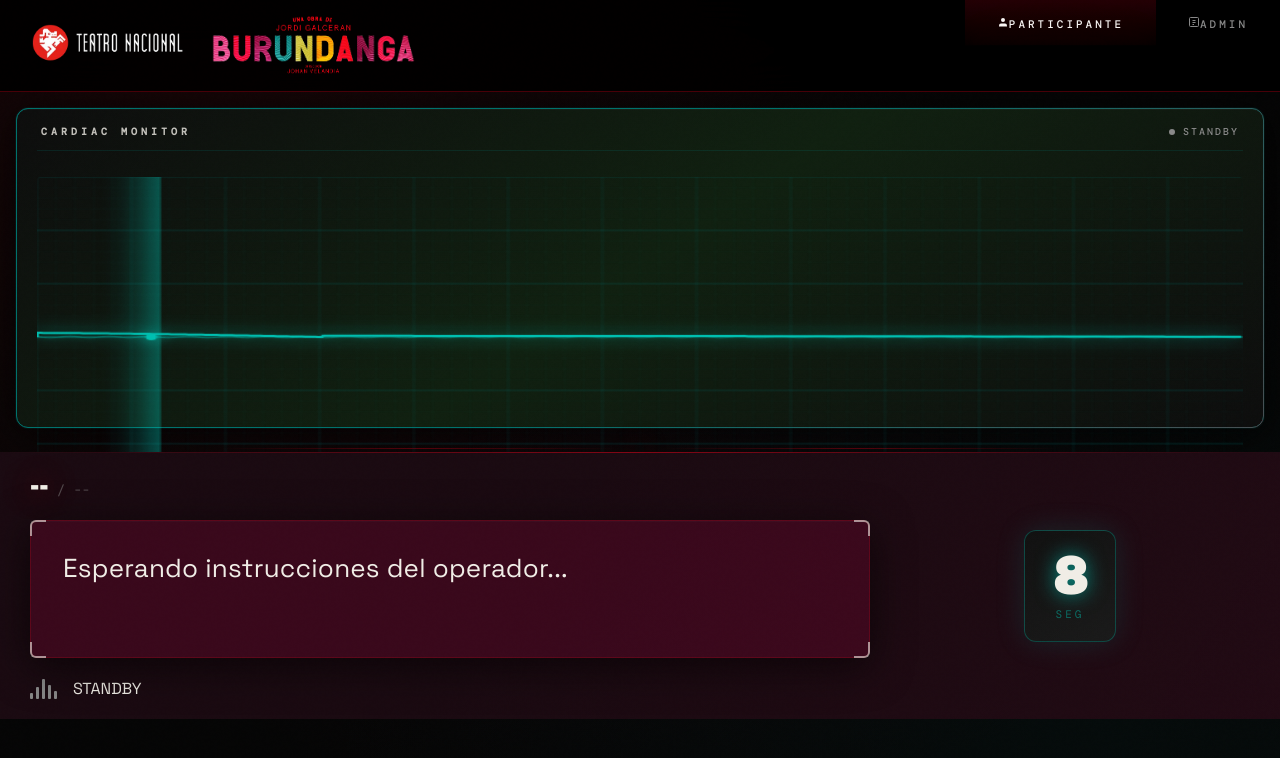
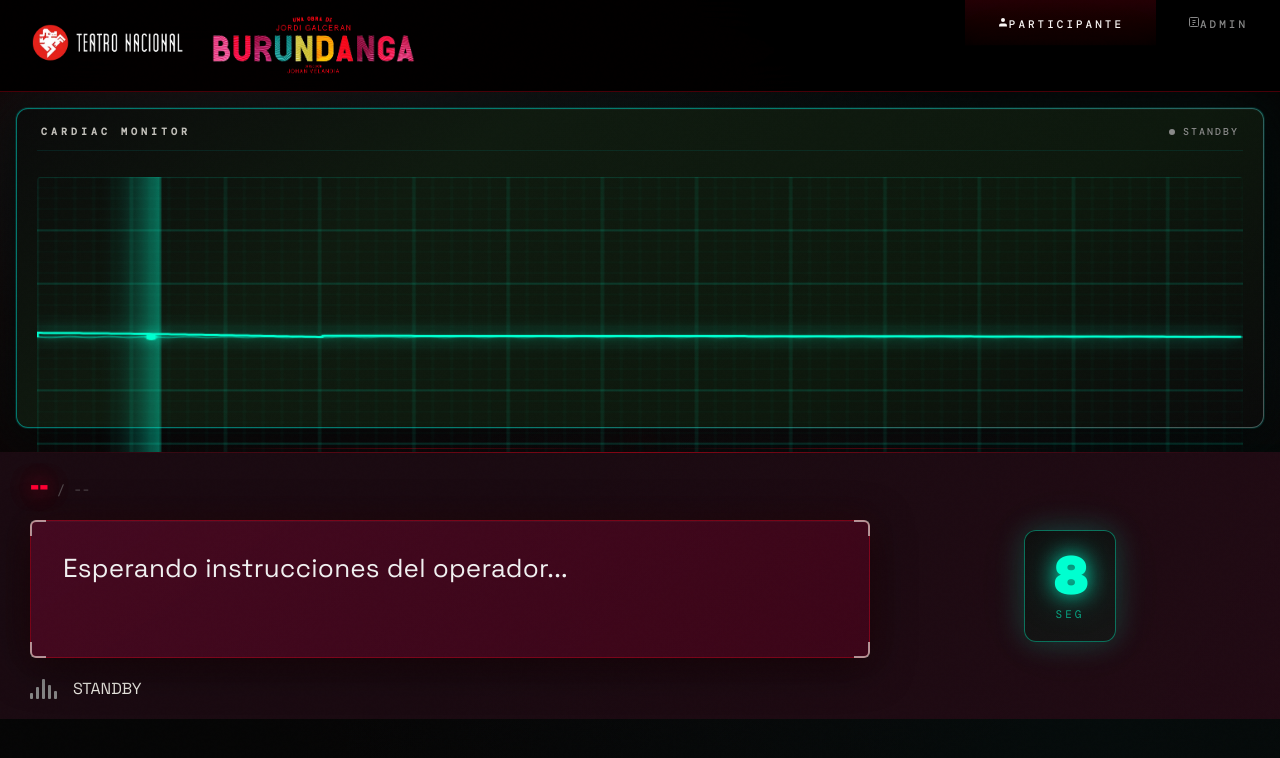
Before and after one commit to plannerpenta-lang/sinoudal, a React (Vite) app: page / in a window 1280 px wide. Shown: the top 758 px of the page. Built offline with nearby package versions, Linux system fonts and the light colour scheme; no server answers.

Commit message:
style: enhance participant view colors - vibrant cyan, neon red, improved glows

```diff
--- a/src/components/game/HeartbeatDisplay.jsx
+++ b/src/components/game/HeartbeatDisplay.jsx
@@ -42,7 +42,7 @@
       const centerY = h / 2;
 
       // ── OSCILLOSCOPE GRID ──
-      ctx.strokeStyle = currentMode === 'glitch' ? 'rgba(236, 0, 24, 0.15)' : 'rgba(0, 114, 109, 0.12)';
+      ctx.strokeStyle = currentMode === 'glitch' ? 'rgba(236, 0, 24, 0.15)' : 'rgba(0, 255, 200, 0.15)';
       ctx.lineWidth = 0.3;
 
       for (let x = 0; x <= w; x += 10) {
@@ -58,7 +58,7 @@
         ctx.stroke();
       }
 
-      ctx.strokeStyle = currentMode === 'glitch' ? 'rgba(236, 0, 24, 0.25)' : 'rgba(0, 114, 109, 0.22)';
+      ctx.strokeStyle = currentMode === 'glitch' ? 'rgba(236, 0, 24, 0.25)' : 'rgba(0, 255, 200, 0.2)';
       ctx.lineWidth = 0.6;
       for (let x = 0; x <= w; x += 50) {
         ctx.beginPath();
@@ -67,7 +67,7 @@
         ctx.stroke();
       }
 
-      ctx.strokeStyle = currentMode === 'glitch' ? 'rgba(236, 0, 24, 0.35)' : 'rgba(0, 114, 109, 0.35)';
+      ctx.strokeStyle = currentMode === 'glitch' ? 'rgba(236, 0, 24, 0.35)' : 'rgba(0, 255, 200, 0.3)';
       ctx.lineWidth = 0.8;
       for (let y = 0; y <= h; y += 50) {
         ctx.beginPath();
@@ -84,9 +84,9 @@
       ctx.stroke();
 
       if (currentMode === 'glitch') {
-        ctx.strokeStyle = '#EC0018';
+        ctx.strokeStyle = '#ff0033';
         ctx.lineWidth = 1.5;
-        ctx.shadowColor = '#EC0018';
+        ctx.shadowColor = '#ff0033';
         ctx.shadowBlur = 15;
         ctx.beginPath();
         ctx.moveTo(0, centerY);
@@ -96,7 +96,7 @@
         }
         ctx.stroke();
 
-        ctx.fillStyle = 'rgba(236, 0, 24, 0.08)';
+        ctx.fillStyle = 'rgba(255, 0, 51, 0.1)';
         ctx.fillRect(0, 0, w, h);
 
         ctx.strokeStyle = 'rgba(236, 0, 24, 0.4)';
@@ -109,9 +109,9 @@
           ctx.stroke();
         }
       } else if (currentMode === 'flatline') {
-        ctx.strokeStyle = 'rgba(0, 191, 176, 0.5)';
+        ctx.strokeStyle = 'rgba(0, 255, 208, 0.5)';
         ctx.lineWidth = 1.5;
-        ctx.shadowColor = '#00BFB0';
+        ctx.shadowColor = '#00ffd0';
         ctx.shadowBlur = 8;
         ctx.beginPath();
         ctx.moveTo(0, centerY);
@@ -120,8 +120,8 @@
         ctx.shadowBlur = 0;
       } else {
         // ── NORMAL / BOOSTED MODE ──
-        const baseColor = currentMode === 'boosted' ? '#EC0018' : '#00BFB0';
-        const glowColor = currentMode === 'boosted' ? '#EC0018' : '#00BFB0';
+        const baseColor = currentMode === 'boosted' ? '#ff0033' : '#00ffd0';
+        const glowColor = currentMode === 'boosted' ? '#ff0033' : '#00ffd0';
         const lineW = currentMode === 'boosted' ? 2.5 : 2;
 
         ctx.shadowColor = glowColor;
--- a/src/components/game/LandingPage.css
+++ b/src/components/game/LandingPage.css
@@ -38,7 +38,10 @@
   justify-content: center;
   padding: 16px;
   position: relative;
-  background: radial-gradient(ellipse at 50% 50%, rgba(0, 114, 109, 0.08) 0%, transparent 70%);
+  background:
+    radial-gradient(ellipse at 30% 20%, rgba(0, 114, 109, 0.12) 0%, transparent 50%),
+    radial-gradient(ellipse at 70% 80%, rgba(236, 0, 24, 0.06) 0%, transparent 40%),
+    radial-gradient(ellipse at 50% 50%, rgba(0, 114, 109, 0.05) 0%, transparent 70%);
 }
 
 /* ── MONITOR FRAME ── */
@@ -46,12 +49,16 @@
     width: 100%;
     max-width: 100%;
     height: 40vh;
-    background: linear-gradient(145deg, #0D0D0D 0%, #102010 50%, #0D0D0D 100%);
-    border: 1px solid rgb(0 114 109);
+    background: linear-gradient(145deg, #0a0a0a 0%, #0f1a0f 30%, #0d180d 70%, #0a0a0a 100%);
+    border: 1px solid rgba(0, 191, 176, 0.6);
     border-radius: 12px;
     padding: 16px 20px;
     position: relative;
-    box-shadow: 0 0 0 1px rgba(0, 114, 109, 0.1), 0 4px 40px rgba(0, 0, 0, 0.8), inset 0 1px 0 rgba(255, 255, 255, 0.03);
+    box-shadow:
+      0 0 0 1px rgba(0, 191, 176, 0.15),
+      0 8px 40px rgba(0, 0, 0, 0.8),
+      0 0 60px rgba(0, 191, 176, 0.1),
+      inset 0 1px 0 rgba(255, 255, 255, 0.03);
 }
 
 .monitor-frame::before {
@@ -229,16 +236,20 @@
   justify-content: center;
   gap: 4px;
   padding: 20px 28px;
-  background: linear-gradient(145deg, #111111, #1A1A1A);
-  border: 1px solid rgba(0, 191, 176, 0.3);
+  background: linear-gradient(145deg, #0f0f0f, #151515);
+  border: 1px solid rgba(0, 255, 200, 0.4);
   border-radius: 12px;
-  box-shadow: 0 0 30px rgba(0, 191, 176, 0.15);
-  transition: border-color 0.3s, box-shadow 0.3s;
+  box-shadow:
+    0 0 30px rgba(0, 255, 200, 0.2),
+    0 0 60px rgba(0, 255, 200, 0.05);
+  transition: all 0.3s ease;
 }
 
 .timer-display.timer-urgent {
-  border-color: rgba(236, 0, 24, 0.5);
-  box-shadow: 0 0 30px rgba(236, 0, 24, 0.3);
+  border-color: rgba(255, 0, 51, 0.6);
+  box-shadow:
+    0 0 30px rgba(255, 0, 51, 0.3),
+    0 0 60px rgba(255, 0, 51, 0.1);
   animation: timerPulse 0.5s ease-in-out infinite alternate;
 }
 
@@ -246,26 +257,26 @@
   font-family: var(--font-display);
   font-size: 52px;
   font-weight: 700;
-  color: var(--teal);
-  text-shadow: 0 0 20px rgba(0, 191, 176, 0.7);
+  color: #00ffd0;
+  text-shadow: 0 0 20px rgba(0, 255, 208, 0.8), 0 0 40px rgba(0, 255, 208, 0.4);
   line-height: 1;
-  transition: color 0.3s, text-shadow 0.3s;
+  transition: all 0.3s ease;
 }
 
 .timer-display.timer-urgent .timer-value {
-  color: var(--red-blood);
-  text-shadow: 0 0 24px rgba(236, 0, 24, 0.8);
+  color: #ff0033;
+  text-shadow: 0 0 24px rgba(255, 0, 51, 0.9), 0 0 48px rgba(255, 0, 51, 0.5);
 }
 
 .timer-label {
   font-family: var(--font-mono);
   font-size: 11px;
   letter-spacing: 3px;
-  color: rgba(0, 191, 176, 0.5);
+  color: rgba(0, 255, 200, 0.6);
 }
 
 .timer-display.timer-urgent .timer-label {
-  color: rgba(236, 0, 24, 0.5);
+  color: rgba(255, 0, 51, 0.6);
 }
 
 @keyframes fadeInUp {
@@ -284,9 +295,9 @@
   font-family: var(--font-display);
   font-size: 28px;
   line-height: 1;
-  color: var(--red-blood);
+  color: #ff0033;
   letter-spacing: 0px;
-  text-shadow: var(--glow-red);
+  text-shadow: 0 0 20px rgba(255, 0, 51, 0.8), 0 0 40px rgba(255, 0, 51, 0.4);
 }
 
 .question-total {
@@ -300,19 +311,23 @@
 .question-card {
     position: relative;
     padding: 28px 32px;
-    background: #8309374d;
-    border: 1px solid rgba(236, 0, 24, 0.2);
+    background: linear-gradient(145deg, rgba(131, 9, 55, 0.4) 0%, rgba(90, 0, 30, 0.5) 100%);
+    border: 1px solid rgba(236, 0, 24, 0.35);
     border-radius: 8px;
-    box-shadow: 0 8px 40px rgba(0, 0, 0, 0.6), inset 0 1px 0 rgba(255, 255, 255, 0.02);
-    transition: border-color 0.3s ease, box-shadow 0.3s ease;
+    box-shadow:
+      0 8px 40px rgba(0, 0, 0, 0.6),
+      0 0 30px rgba(236, 0, 24, 0.08),
+      inset 0 1px 0 rgba(255, 255, 255, 0.03);
+    transition: all 0.3s ease;
 }
 
 .question-card:hover {
-  border-color: rgba(236, 0, 24, 0.4);
+  border-color: rgba(236, 0, 24, 0.55);
   box-shadow:
     0 8px 40px rgba(0, 0, 0, 0.6),
-    0 0 30px rgba(236, 0, 24, 0.1),
-    inset 0 1px 0 rgba(255, 255, 255, 0.02);
+    0 0 40px rgba(236, 0, 24, 0.18),
+    inset 0 1px 0 rgba(255, 255, 255, 0.04);
+  transform: translateY(-2px);
 }
 
 /* Card corners */
@@ -337,10 +352,11 @@
   font-family: var(--font-body);
   font-size: 26px;
   font-weight: 300;
-  color: var(--cream);
+  color: #f0f0f0;
   line-height: 1.5;
   min-height: 80px;
   letter-spacing: 0.2px;
+  text-shadow: 0 0 30px rgba(255, 255, 255, 0.1);
 }
 
 /* ── STATUS ROW ── */
```
